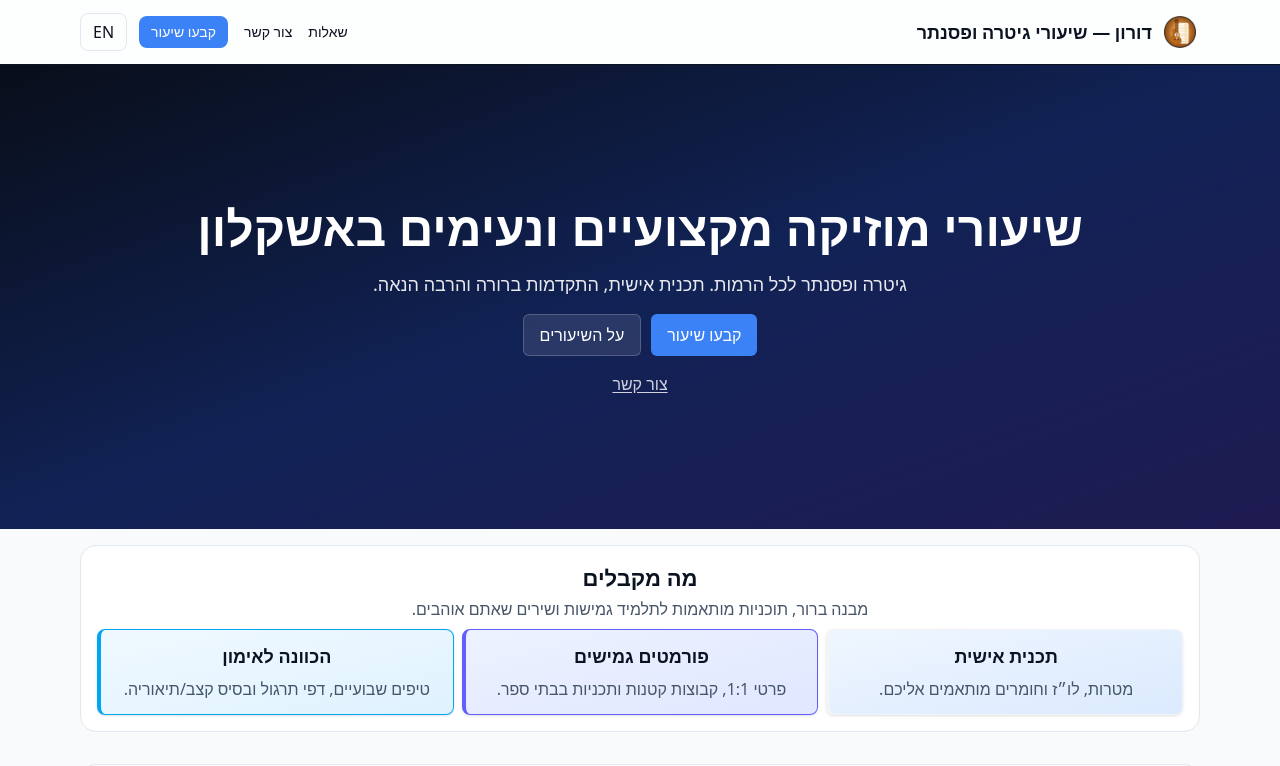
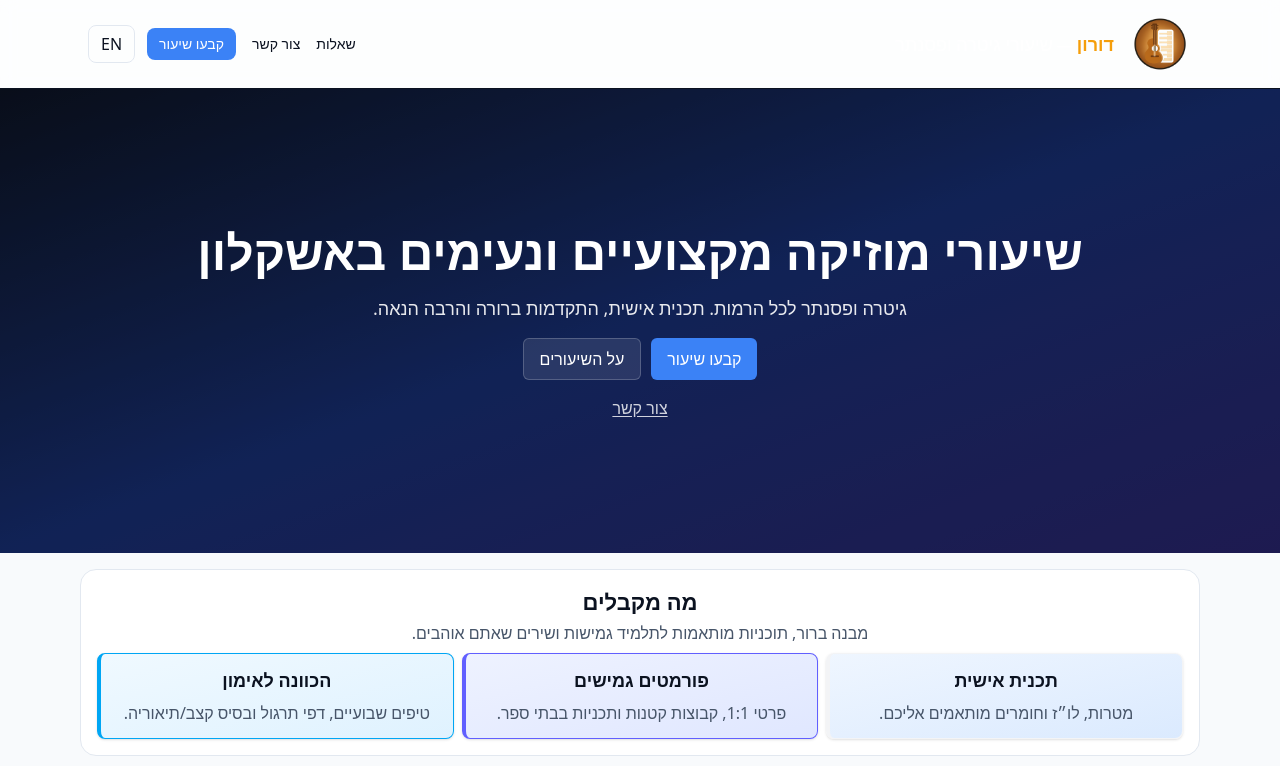
Before and after one commit to doronc36-rgb/guitar-lessons, a Next.js app: page / in a window 1280 px wide. Shown: the top 766 px of the page. Built offline with nearby package versions, Linux system fonts and the light colour scheme; no server answers.

Commit message:
Header polish: larger logo, spacing, vertical alignment, brand weight/amber accent, extra padding

```diff
--- a/src/app/components/Header.tsx
+++ b/src/app/components/Header.tsx
@@ -58,8 +58,8 @@
       className="sticky top-0 z-40 backdrop-blur supports-[backdrop-filter]:bg-[color:var(--surface)]/70 border-b"
       aria-label={t.header.topNavAria}
     >
-      <div className="max-w-6xl mx-auto flex items-center justify-between px-4 py-3">
-        <div className="flex items-center gap-3">
+      <div className="max-w-6xl mx-auto flex items-center justify-between px-6 py-3">
+        <div className="flex items-center gap-3 md:gap-4">
           {!isHome && (
             <button
               type="button"
@@ -70,9 +70,17 @@
               {t.header.back}
             </button>
           )}
-          <Link href="/" className="font-semibold text-lg inline-flex items-center gap-2">
-            <Image src="/images/music_logo_3_optimized.png" alt={t.header.logoAlt} width={40} height={40} priority />
-            {t.header.brand}
+          <Link href="/" className="inline-flex items-center gap-3 md:gap-3.5">
+            <Image src="/images/music_logo_3_optimized.png" alt={t.header.logoAlt} width={64} height={64} priority />
+            <span className="leading-tight text-white">
+              <span className="font-extrabold text-[color:var(--foreground)] md:text-lg" style={{color:'#f59e0b'}}>
+                {t.header.brand.split('—')[0]?.trim()}
+              </span>
+              <span className="mx-1">—</span>
+              <span className="font-medium md:text-lg text-white/90">
+                {t.header.brand.split('—')[1]?.trim() || ''}
+              </span>
+            </span>
           </Link>
         </div>
 
```
